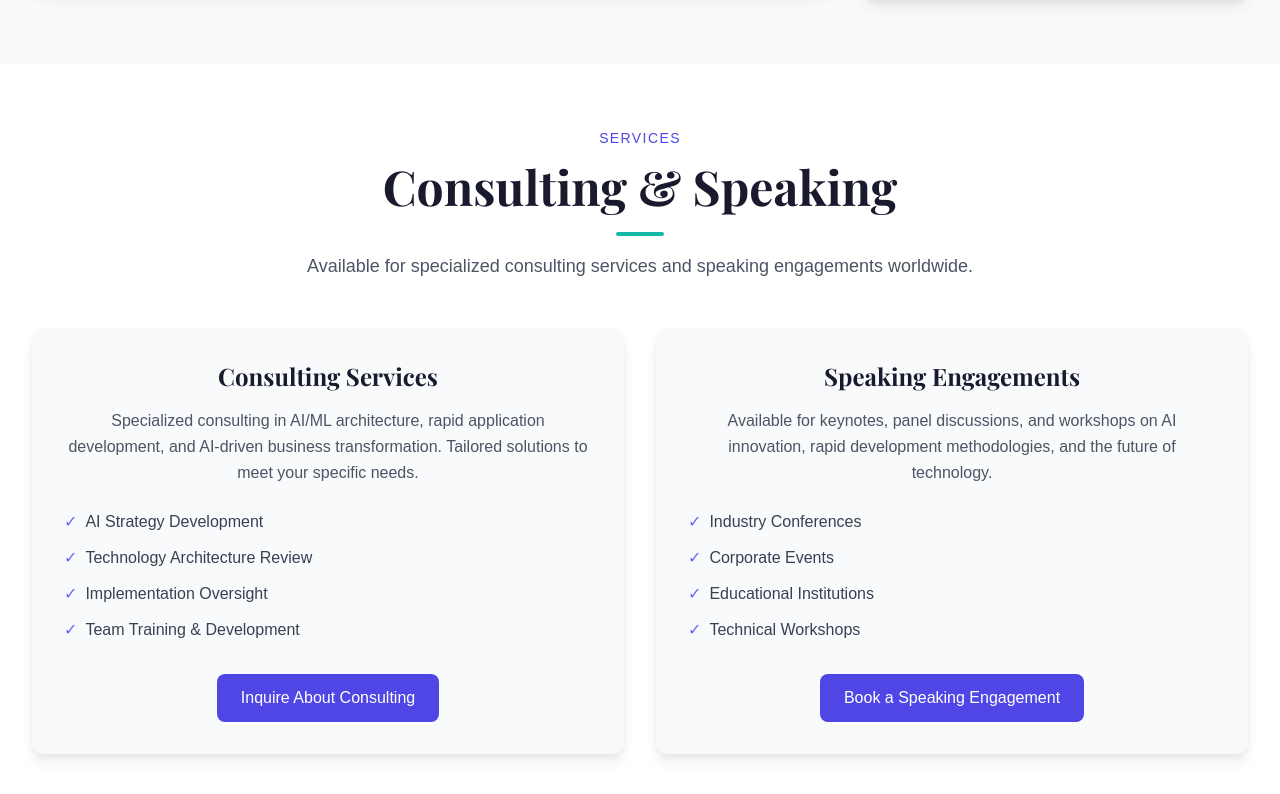
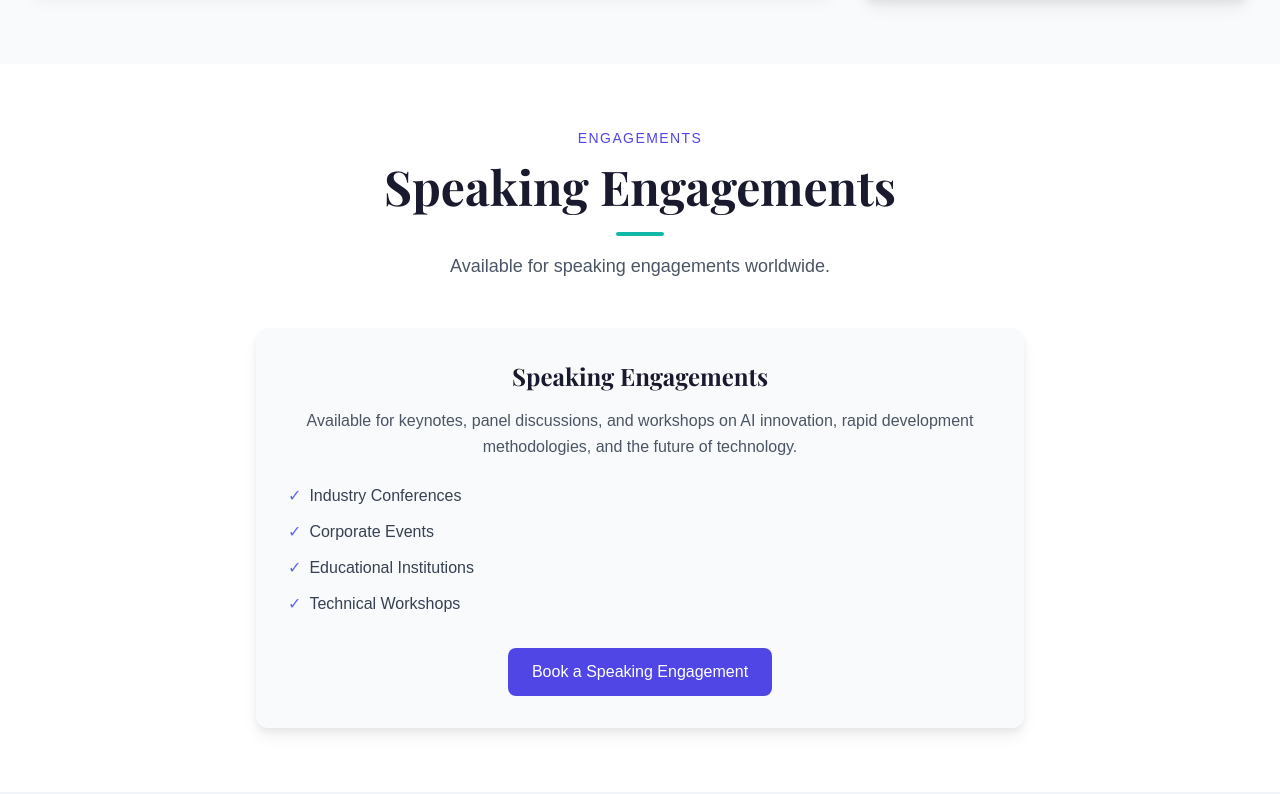
Before and after one commit to Sampathkumarvpatil/DrSampath, a React (Create React App) app in the folder frontend/: page /contact in a window 1280 px wide. Shown: the part 1146-1940 px from the top of the page. Built offline with nearby package versions, Linux system fonts and the light colour scheme; a web font is replaced by a local one.

Commit message:
auto-commit for 2304d244-3407-471b-bb29-f444c7377204

```diff
--- a/frontend/src/pages/Contact.js
+++ b/frontend/src/pages/Contact.js
@@ -296,59 +296,22 @@ const Contact = () => {
         </div>
       </section>
 
-      {/* Consulting & Speaking Section */}
+      {/* Speaking Engagements Section */}
       <section className="py-16 bg-white">
         <div className="container">
           <SectionTitle
-            subtitle="SERVICES"
-            title="Consulting & Speaking"
-            description="Available for specialized consulting services and speaking engagements worldwide."
+            subtitle="ENGAGEMENTS"
+            title="Speaking Engagements"
+            description="Available for speaking engagements worldwide."
           />
 
-          <div className="mt-12 grid grid-cols-1 lg:grid-cols-2 gap-8">
-            <motion.div
-              initial={{ opacity: 0, y: 20 }}
-              whileInView={{ opacity: 1, y: 0 }}
-              transition={{ duration: 0.5 }}
-              viewport={{ once: true }}
-              className="bg-light rounded-xl overflow-hidden shadow-soft-lg"
-            >
-              <div className="p-8">
-                <h3 className="text-2xl font-bold mb-4">Consulting Services</h3>
-                <p className="text-gray-600 mb-6">
-                  Specialized consulting in AI/ML architecture, rapid application development, and
-                  AI-driven business transformation. Tailored solutions to meet your specific needs.
-                </p>
-                <ul className="space-y-3 mb-8">
-                  <li className="flex items-start">
-                    <span className="text-primary-500 mr-2">✓</span>
-                    <span className="text-gray-700">AI Strategy Development</span>
-                  </li>
-                  <li className="flex items-start">
-                    <span className="text-primary-500 mr-2">✓</span>
-                    <span className="text-gray-700">Technology Architecture Review</span>
-                  </li>
-                  <li className="flex items-start">
-                    <span className="text-primary-500 mr-2">✓</span>
-                    <span className="text-gray-700">Implementation Oversight</span>
-                  </li>
-                  <li className="flex items-start">
-                    <span className="text-primary-500 mr-2">✓</span>
-                    <span className="text-gray-700">Team Training & Development</span>
-                  </li>
-                </ul>
-                <button className="btn btn-primary">
-                  Inquire About Consulting
-                </button>
-              </div>
-            </motion.div>
-
+          <div className="mt-12">
             <motion.div
               initial={{ opacity: 0, y: 20 }}
               whileInView={{ opacity: 1, y: 0 }}
               transition={{ duration: 0.5, delay: 0.1 }}
               viewport={{ once: true }}
-              className="bg-light rounded-xl overflow-hidden shadow-soft-lg"
+              className="bg-light rounded-xl overflow-hidden shadow-soft-lg max-w-3xl mx-auto"
             >
               <div className="p-8">
                 <h3 className="text-2xl font-bold mb-4">Speaking Engagements</h3>
```
